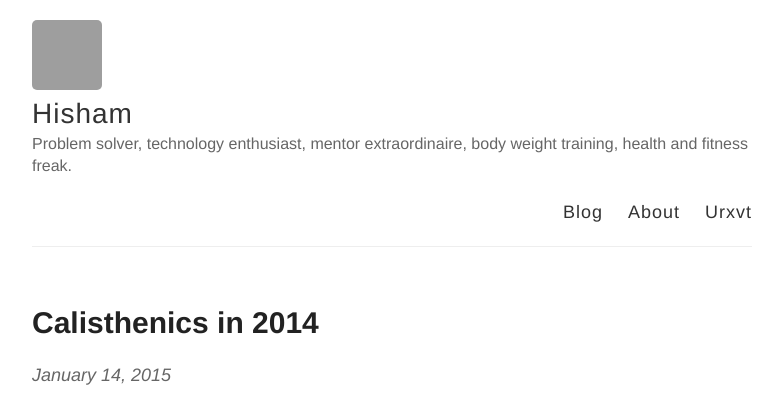
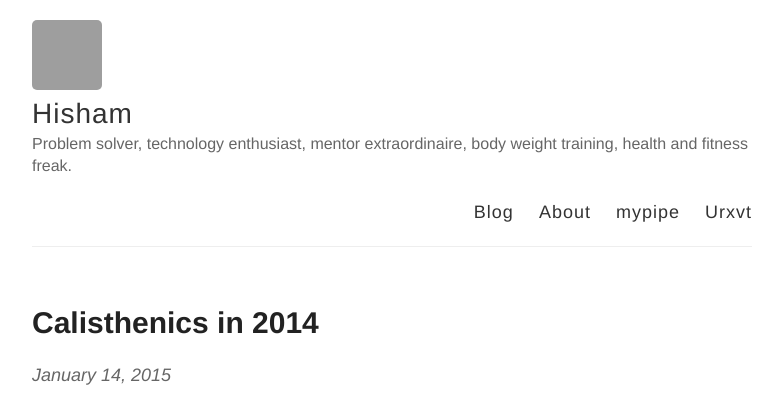
Before and after one commit to mardambey/mardambey.github.io, a Jekyll site: the page built from index.html, in a window 1280 px wide and 900 px high. Shown: the top 395 px of the window, without its empty margins (248-1031 px from the left). Built offline with Jekyll 4.4.1, drawn with Linux system fonts in a browser that asks for light colours; the list of posts is cut into pages by our own code; grey boxes are pictures that could not be loaded.

Commit message:
Added link to mypipe project.

```diff
--- a/_layouts/default.html
+++ b/_layouts/default.html
@@ -33,6 +33,7 @@
           <nav>
             <a href="{{ site.baseurl }}/">Blog</a>
             <a href="{{ site.baseurl }}/about">About</a>
+            <a href="http://mardambey.github.io/mypipe">mypipe</a>
             <a href="{{ site.baseurl }}/urxvt">Urxvt</a>
           </nav>
         </header>
```
